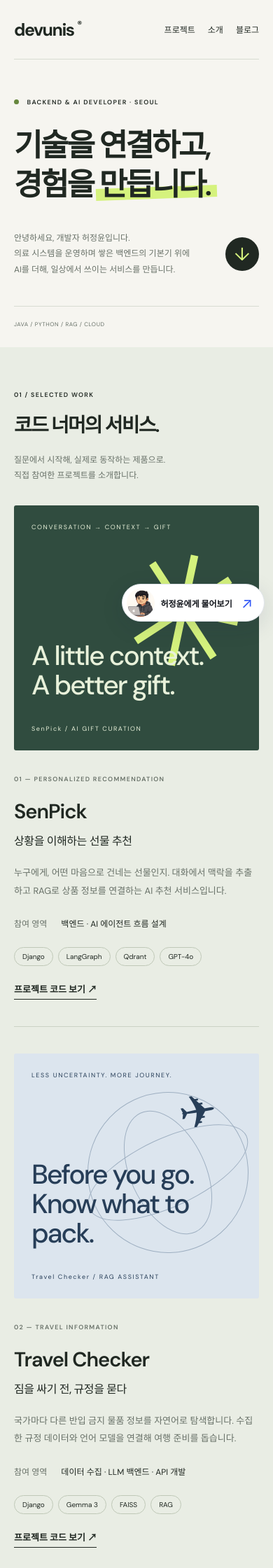
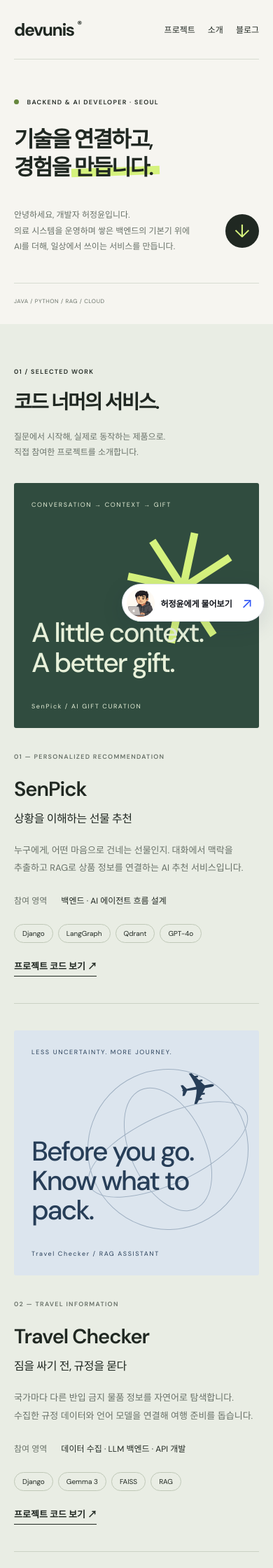
Before and after one commit to devunis/devunis.github.io, a Jekyll site: the page built from index.md, in a window 390 px wide. Shown: the top 2240 px of the page at 70% size. Built offline with Jekyll 4.4.1, drawn with Linux system fonts in a browser that asks for light colours.

Commit message:
Keep Korean headline readable on narrow phones

```diff
--- a/assets/css/landing.css
+++ b/assets/css/landing.css
@@ -109,7 +109,7 @@
 @media(max-width:600px){.wrap{width:calc(100% - 40px)}
 .brand{font-size:25px}
 .site-header nav{gap:18px;font-size:12px}
-.hero h1{font-size:44px;letter-spacing:-2.7px;margin-top:28px}
+.hero h1{font-size:clamp(30px,8vw,44px);letter-spacing:-2px;margin-top:28px}
 .eyebrow{font-size:9px;letter-spacing:1.3px}
 .hero-bottom p{font-size:12px;line-height:1.9}
 .round-link{width:48px;height:48px;font-size:26px;flex-shrink:0;margin-left:10px}
@@ -147,3 +147,5 @@
 @media(prefers-reduced-motion:reduce){html{scroll-behavior:auto}
 *{transition:none!important}
 }
+
+h1,h2,h3,p{word-break:keep-all;overflow-wrap:break-word}
```
